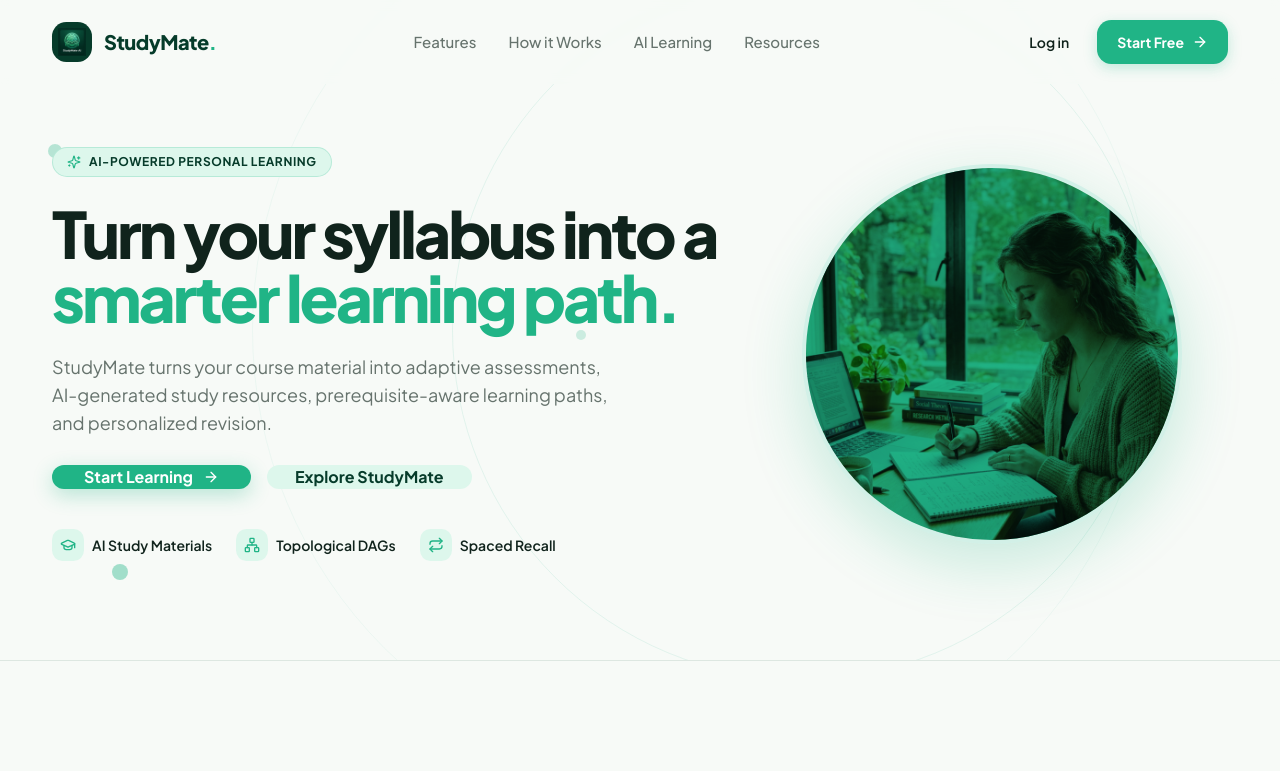
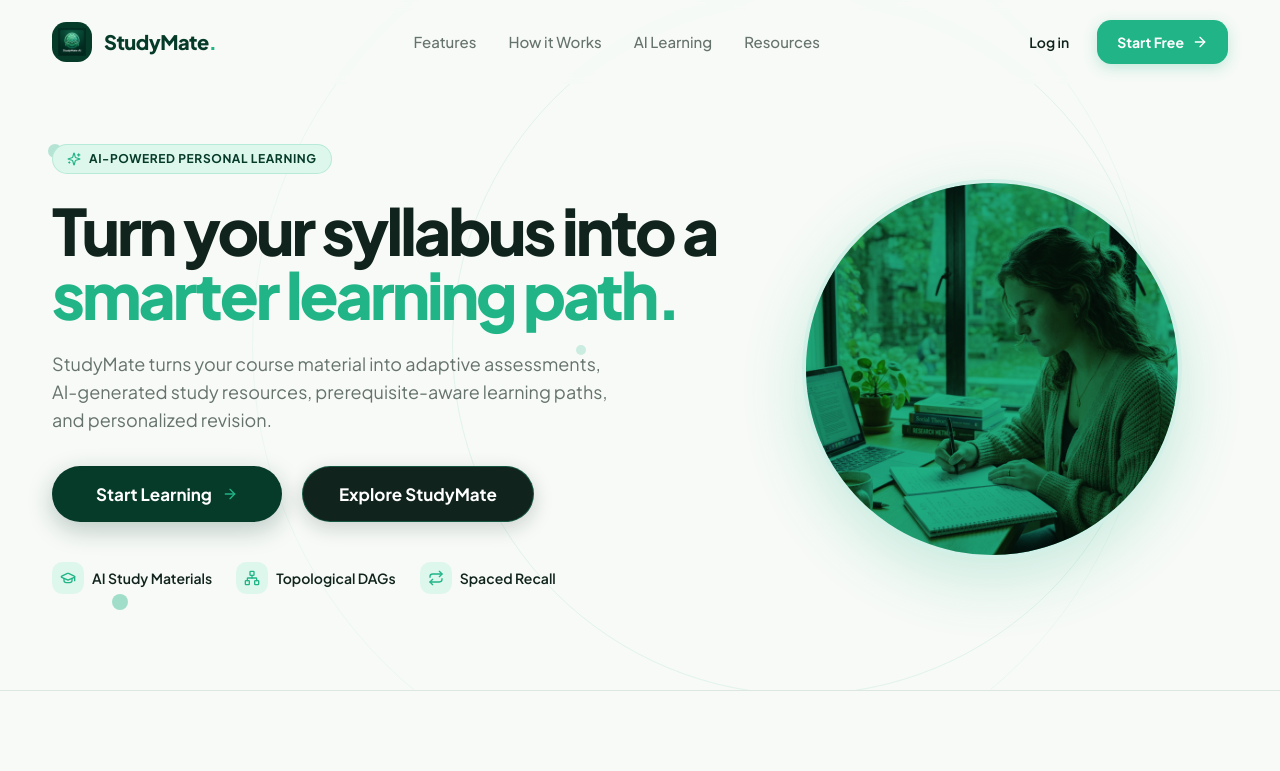
Before and after one commit to AbhijeetKushwaha1213/Ming, a React (Vite) app: page /landing in a window 1280 px wide. Shown: the top 771 px of the page. Built offline with nearby package versions, Linux system fonts and the light colour scheme.

Commit message:
style(landing): make CTA buttons wider, darker, and prominent with pill design

```diff
--- a/src/components/landing/FinalCTASection.tsx
+++ b/src/components/landing/FinalCTASection.tsx
@@ -33,7 +33,7 @@ export const FinalCTASection = () => {
         <div className="flex flex-wrap items-center justify-center gap-4 pt-2">
           <button
             onClick={() => navigate('/auth')}
-            className="inline-flex items-center justify-center gap-2.5 h-13 px-8 rounded-xl bg-[#20B486] text-white text-base font-bold hover:bg-[#1aa378] transition-all shadow-[0_6px_20px_rgba(32,180,134,0.35)] active:scale-98"
+            className="inline-flex items-center justify-center gap-2.5 min-w-[210px] sm:min-w-[230px] h-14 px-9 rounded-full bg-[#20B486] text-white text-base font-bold hover:bg-[#1aa378] transition-all shadow-[0_6px_20px_rgba(32,180,134,0.35)] active:scale-98"
           >
             <span>Start Learning</span>
             <ArrowRight className="w-4 h-4" />
@@ -41,7 +41,7 @@ export const FinalCTASection = () => {
 
           <a
             href="#showcase"
-            className="inline-flex items-center justify-center gap-2 h-13 px-7 rounded-xl bg-white/10 hover:bg-white/15 text-white border border-white/20 text-base font-bold transition-all backdrop-blur-sm"
+            className="inline-flex items-center justify-center gap-2 min-w-[210px] sm:min-w-[230px] h-14 px-9 rounded-full bg-white/10 hover:bg-white/15 text-white border border-white/20 text-base font-bold transition-all backdrop-blur-sm active:scale-98"
           >
             <span>Explore the platform</span>
           </a>
--- a/src/components/landing/Hero.tsx
+++ b/src/components/landing/Hero.tsx
@@ -58,18 +58,18 @@ export const Hero = () => {
             </p>
 
             {/* CTAs matching Reference Button System */}
-            <div className="flex flex-wrap items-center gap-4 pt-1 w-full sm:w-auto">
+            <div className="flex flex-wrap items-center gap-4 sm:gap-5 pt-2 w-full sm:w-auto">
               <button
                 onClick={() => navigate('/auth')}
-                className="inline-flex items-center justify-center gap-2.5 h-13 px-8 rounded-xl bg-[#20B486] text-white text-base font-bold hover:bg-[#1aa378] transition-all shadow-[0_6px_20px_rgba(32,180,134,0.30)] hover:shadow-[0_8px_25px_rgba(32,180,134,0.40)] active:scale-98"
+                className="inline-flex items-center justify-center gap-2.5 min-w-[210px] sm:min-w-[230px] h-14 px-9 rounded-full bg-[#063B2A] text-white text-base sm:text-[17px] font-bold hover:bg-[#0A4D37] transition-all shadow-[0_8px_24px_rgba(6,59,42,0.25)] hover:shadow-[0_12px_28px_rgba(6,59,42,0.35)] active:scale-98"
               >
                 <span>Start Learning</span>
-                <ArrowRight className="w-4 h-4" />
+                <ArrowRight className="w-4 h-4 text-[#20B486]" />
               </button>
 
               <a
                 href="#showcase"
-                className="inline-flex items-center justify-center gap-2 h-13 px-7 rounded-xl bg-[#DDF7EC] text-[#063B2A] text-base font-bold hover:bg-[#cff2e3] transition-all"
+                className="inline-flex items-center justify-center gap-2 min-w-[210px] sm:min-w-[230px] h-14 px-9 rounded-full bg-[#10231C] text-white hover:bg-[#063B2A] border border-[#20B486]/35 text-base sm:text-[17px] font-bold transition-all shadow-[0_6px_20px_rgba(16,35,28,0.18)] hover:shadow-[0_10px_24px_rgba(6,59,42,0.25)] active:scale-98"
               >
                 <span>Explore StudyMate</span>
               </a>
```
